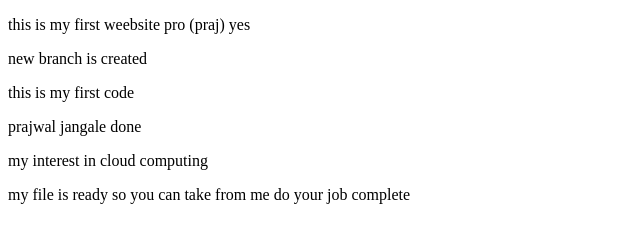
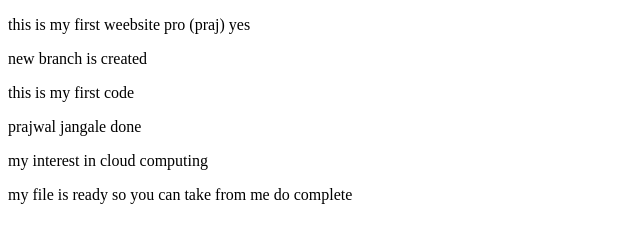
Before and after one commit to PrajwalTech-45/Math-_Website-, a website: page index.html in a window 1280 px wide. Shown: the full height of the page, 0-640 px from the left. Drawn offline with Linux system fonts and the light colour scheme.

Commit message:
file is readying

```diff
--- a/index.html
+++ b/index.html
@@ -11,7 +11,7 @@
      <p>this is my first code </p>
      <p>prajwal jangale  done </p>
      <p>my interest in cloud computing  </p>
-<p> my file is ready so you can take from me do your job complete</p>
+<p> my file is ready so you can take from me do complete</p>
 
 
 </body>
```
